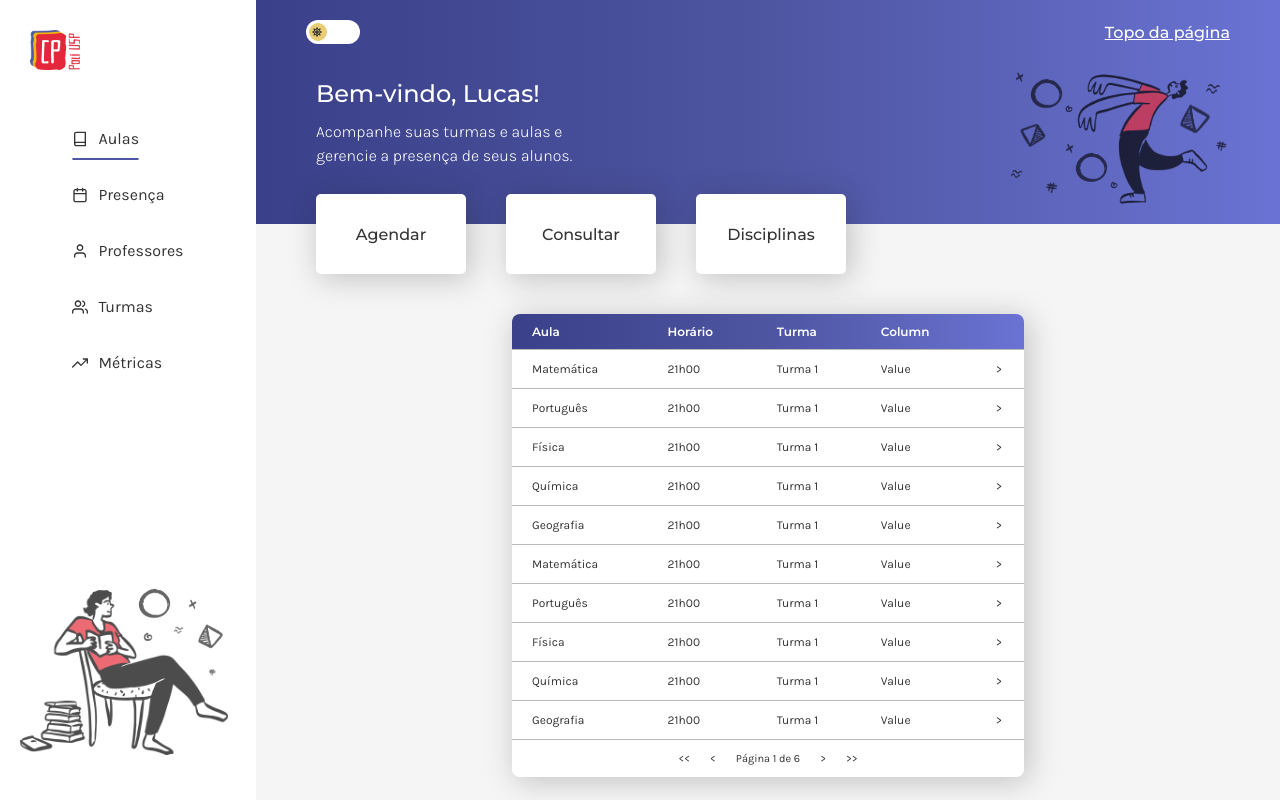
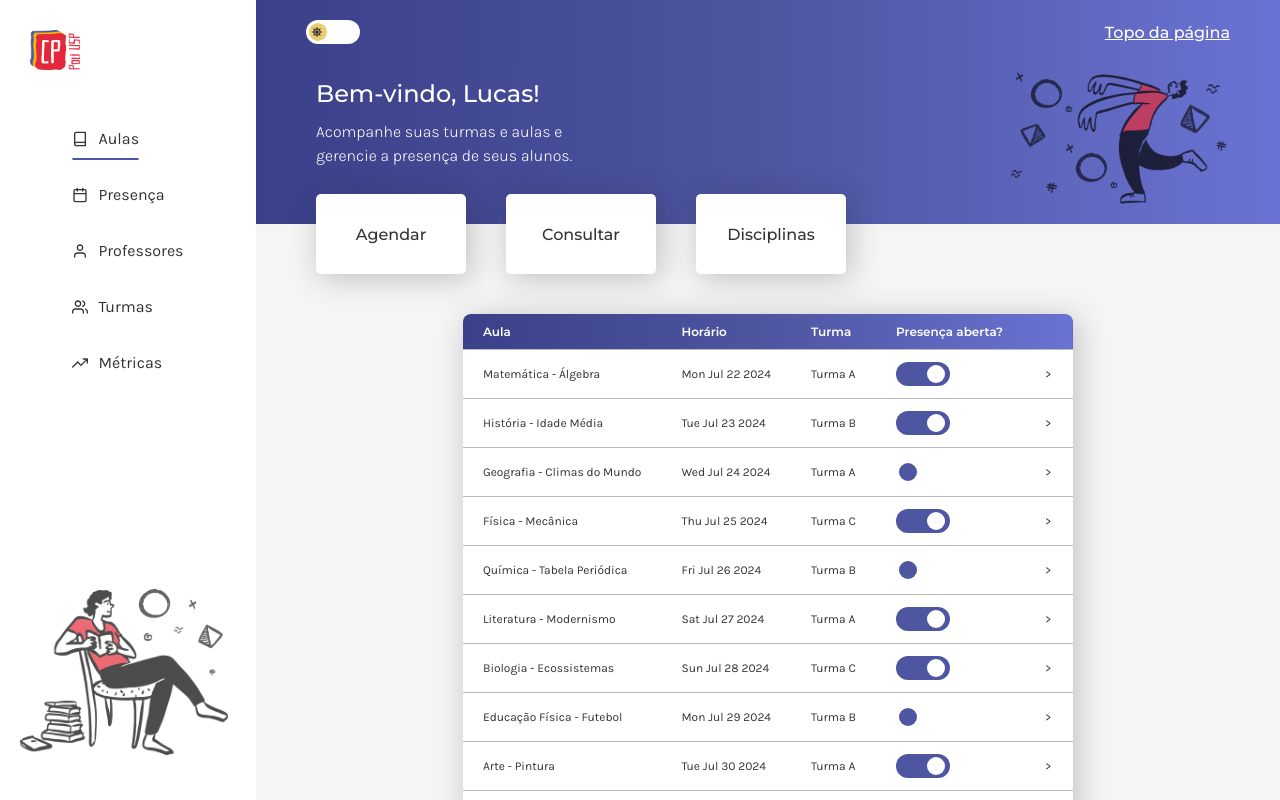
Before and after one commit to lucas-pvg/cp-presenca-cursinho-frontend, a React (Vite) app: page / in a window 1280 px wide. Built offline with nearby package versions, Linux system fonts and the light colour scheme.

Commit message:
feat: add attendance registrability switch to main page table

```diff
--- /dev/null
+++ b/src/data/mock/lesson.mock.ts
@@ -0,0 +1,114 @@
+import { Lesson } from "../models/lesson.model";
+
+export const lessonsMock: Array<Lesson> = [
+  {
+    id: 1,
+    name: "Matemática - Álgebra",
+    lessonRecurrency: 1,
+    startDatetime: new Date('2024-07-22T09:00:00'),
+    endDatetime: new Date('2024-07-22T10:00:00'),
+    attendanceStartDatetime: new Date('2024-07-22T08:50:00'),
+    attendanceEndDatetime: new Date('2024-07-22T09:10:00'),
+    isAttendanceRegistrable: true,
+    studentClass: "Turma A"
+  },
+  {
+    id: 2,
+    name: "História - Idade Média",
+    lessonRecurrency: 2,
+    startDatetime: new Date('2024-07-23T14:00:00'),
+    endDatetime: new Date('2024-07-23T15:30:00'),
+    attendanceStartDatetime: new Date('2024-07-23T13:50:00'),
+    attendanceEndDatetime: new Date('2024-07-23T14:10:00'),
+    isAttendanceRegistrable: true,
+    studentClass: "Turma B"
+  },
+  {
+    id: 3,
+    name: "Geografia - Climas do Mundo",
+    lessonRecurrency: 1,
+    startDatetime: new Date('2024-07-24T11:00:00'),
+    endDatetime: new Date('2024-07-24T12:00:00'),
+    attendanceStartDatetime: new Date('2024-07-24T10:50:00'),
+    attendanceEndDatetime: new Date('2024-07-24T11:10:00'),
+    isAttendanceRegistrable: false,
+    studentClass: "Turma A"
+  },
+  {
+    id: 4,
+    name: "Física - Mecânica",
+    lessonRecurrency: 3,
+    startDatetime: new Date('2024-07-25T16:00:00'),
+    endDatetime: new Date('2024-07-25T17:00:00'),
+    attendanceStartDatetime: new Date('2024-07-25T15:50:00'),
+    attendanceEndDatetime: new Date('2024-07-25T16:10:00'),
+    isAttendanceRegistrable: true,
+    studentClass: "Turma C"
+  },
+  {
+    id: 5,
+    name: "Química - Tabela Periódica",
+    lessonRecurrency: 2,
+    startDatetime: new Date('2024-07-26T10:00:00'),
+    endDatetime: new Date('2024-07-26T11:30:00'),
+    attendanceStartDatetime: new Date('2024-07-26T09:50:00'),
+    attendanceEndDatetime: new Date('2024-07-26T10:10:00'),
+    isAttendanceRegistrable: false,
+    studentClass: "Turma B"
+  },
+  {
+    id: 6,
+    name: "Literatura - Modernismo",
+    lessonRecurrency: 1,
+    startDatetime: new Date('2024-07-27T09:00:00'),
+    endDatetime: new Date('2024-07-27T10:30:00'),
+    attendanceStartDatetime: new Date('2024-07-27T08:50:00'),
+    attendanceEndDatetime: new Date('2024-07-27T09:10:00'),
+    isAttendanceRegistrable: true,
+    studentClass: "Turma A"
+  },
+  {
+    id: 7,
+    name: "Biologia - Ecossistemas",
+    lessonRecurrency: 2,
+    startDatetime: new Date('2024-07-28T13:00:00'),
+    endDatetime: new Date('2024-07-28T14:30:00'),
+    attendanceStartDatetime: new Date('2024-07-28T12:50:00'),
+    attendanceEndDatetime: new Date('2024-07-28T13:10:00'),
+    isAttendanceRegistrable: true,
+    studentClass: "Turma C"
+  },
+  {
+    id: 8,
+    name: "Educação Física - Futebol",
+    lessonRecurrency: 3,
+    startDatetime: new Date('2024-07-29T15:00:00'),
+    endDatetime: new Date('2024-07-29T16:00:00'),
+    attendanceStartDatetime: new Date('2024-07-29T14:50:00'),
+    attendanceEndDatetime: new Date('2024-07-29T15:10:00'),
+    isAttendanceRegistrable: false,
+    studentClass: "Turma B"
+  },
+  {
+    id: 9,
+    name: "Arte - Pintura",
+    lessonRecurrency: 1,
+    startDatetime: new Date('2024-07-30T10:00:00'),
+    endDatetime: new Date('2024-07-30T11:30:00'),
+    attendanceStartDatetime: new Date('2024-07-30T09:50:00'),
+    attendanceEndDatetime: new Date('2024-07-30T10:10:00'),
+    isAttendanceRegistrable: true,
+    studentClass: "Turma A"
+  },
+  {
+    id: 10,
+    name: "Informática - Programação",
+    lessonRecurrency: 2,
+    startDatetime: new Date('2024-07-31T14:00:00'),
+    endDatetime: new Date('2024-07-31T15:30:00'),
+    attendanceStartDatetime: new Date('2024-07-31T13:50:00'),
+    attendanceEndDatetime: new Date('2024-07-31T14:10:00'),
+    isAttendanceRegistrable: true,
+    studentClass: "Turma C"
+  }
+];
--- a/src/pages/home-page/HomePage.tsx
+++ b/src/pages/home-page/HomePage.tsx
@@ -3,8 +3,11 @@ import { Hero } from '../../components/hero/hero'
 import { CardMenu } from '../../components/card-menu/card-menu'
 import { Card } from '../../components/card-menu/card'
 import { Table } from '../../components/table/Table'
-import { Class, classes } from '../../data/mock/classes.mock'
 import './HomePage.css'
+import { useState } from 'react'
+import { Switch } from '../../components/switch/switch'
+import { lessonsMock } from '../../data/mock/lesson.mock'
+import { Lesson } from '../../data/models/lesson.model'
 
 const HomePageVariants = cva(
   'home page',
@@ -26,9 +29,30 @@ interface HomePageProps extends VariantProps<typeof HomePageVariants> {
 }
 
 export function HomePage({ mode, ...props }: HomePageProps) {
-  const classData = classes.map((obj) => {
-    return (Object.keys(obj).map((key) => obj[key as keyof Class]))
-  })
+  const [lessonsData, setLessonsData] = useState<Lesson[]>(lessonsMock);
+
+  const createTableData = () => {
+    return lessonsData.map((lesson, index) => [
+      lesson.name,
+      lesson.startDatetime.toDateString(),
+      lesson.studentClass,
+      <Switch
+        type='base'
+        mode={mode}
+        isActive={lesson.isAttendanceRegistrable}
+        handleChange={() => {
+          setLessonsData((currentStateLessons) => {
+            const updatedLessons = [...currentStateLessons];
+            updatedLessons[index] = {
+              ...updatedLessons[index],
+              isAttendanceRegistrable: !lesson.isAttendanceRegistrable
+            }
+            return updatedLessons;
+          })
+        }}
+      />
+    ])
+  }
 
   return (
     <div className={HomePageVariants({ mode })} {...props}>
@@ -47,8 +71,8 @@ export function HomePage({ mode, ...props }: HomePageProps) {
         <Table
           mode='light'
           clickable={true}
-          header={['Aula', 'Horário', 'Turma', 'Column']}
-          data={classData}
+          header={['Aula', 'Horário', 'Turma', 'Presença aberta?']}
+          data={createTableData()}
         />
       </div>
     </div>
```
Also changed, not shown: src/data/models/lesson.model.ts (+11 -6 lines).
